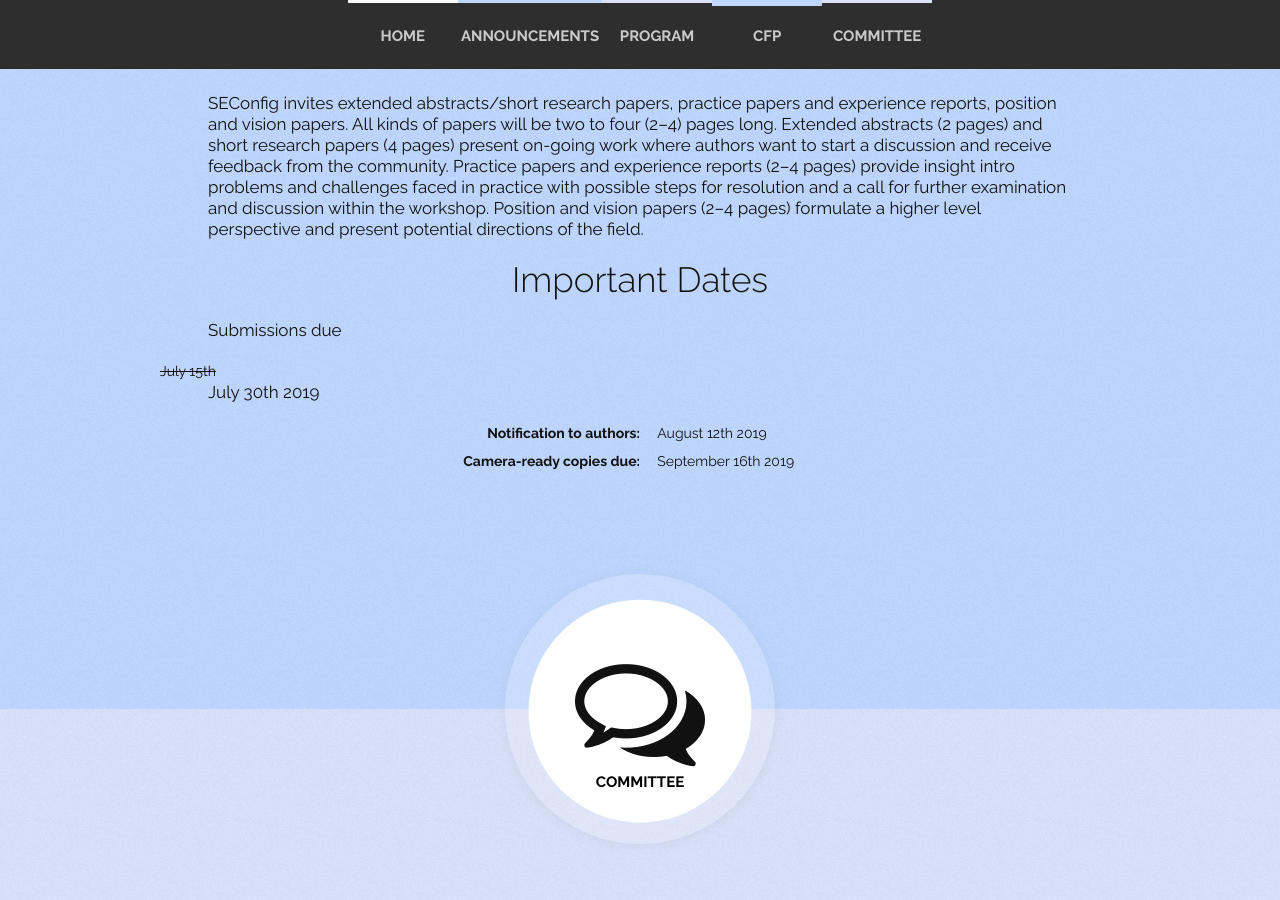
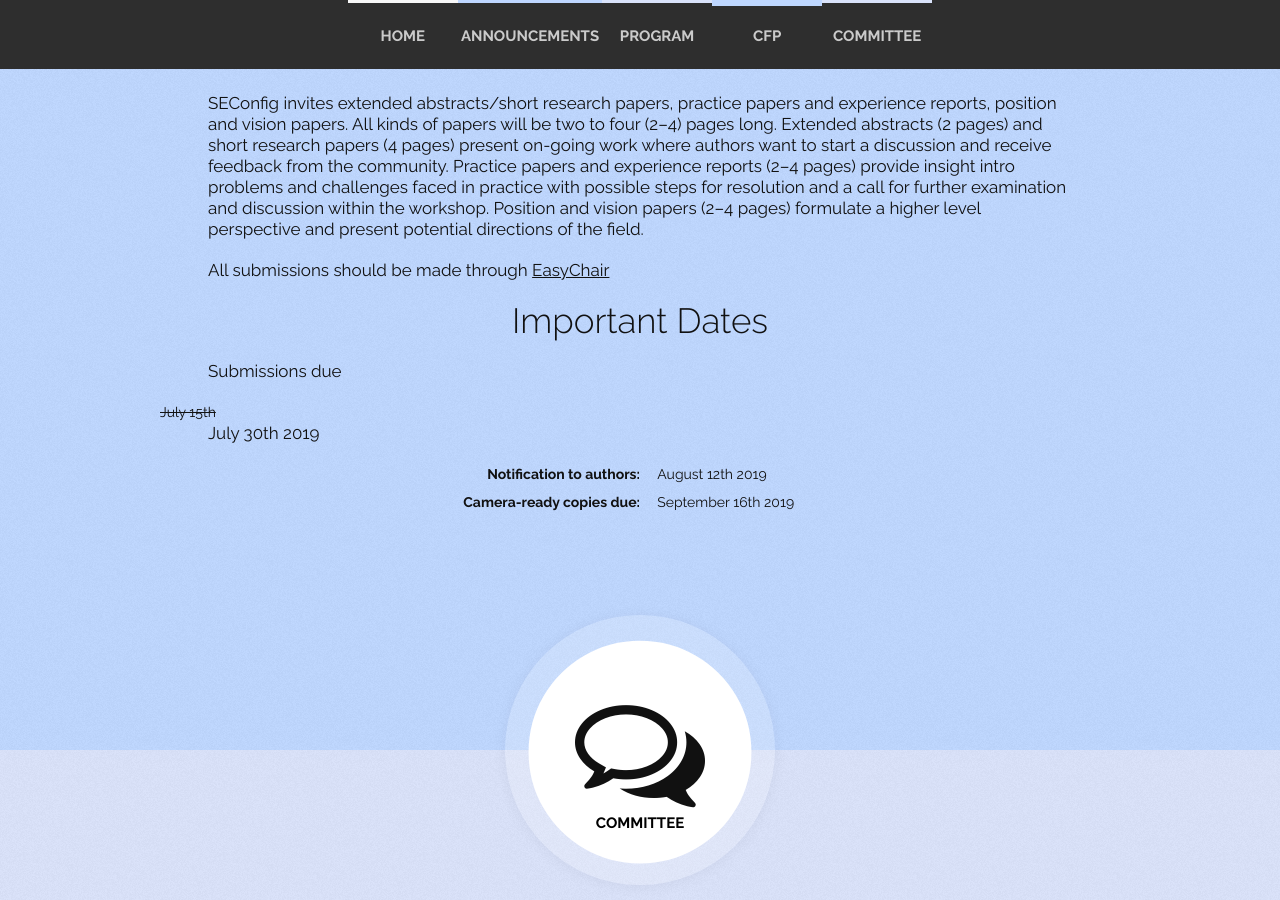
Before and after one commit to SEConfig/SEConfig.github.io, a Jekyll site: the page built from index.html, in a window 1280 px wide and 900 px high, scrolled down 3257 px. Built offline with Jekyll 4.4.1, drawn with Linux system fonts in a browser that asks for light colours; nearby versions of some CDN libraries.

Commit message:
Adds Easychair link

```diff
--- a/_posts/2019-01-04-cfp.md
+++ b/_posts/2019-01-04-cfp.md
@@ -39,6 +39,8 @@ Extended abstracts (2 pages) and short research papers (4 pages) present on-goin
 Practice papers and experience reports (2–4 pages) provide insight intro problems and challenges faced in practice with possible steps for resolution and a call for further examination and discussion within the workshop.
 Position and vision papers (2–4 pages) formulate a higher level perspective and present potential directions of the field.
 
+All submissions should be made through [EasyChair](https://easychair.org/conferences/?conf=seconfig19)
+
 [//]: # (All submissions should describe unpublished work and must have been neither previously accepted for publication nor concurrently submitted for review in another journal, book, conference, or workshop. All submission must follow the [ACM formatting instructions](https://www.icse2018.org/track/icse-2018-Double-blind-review#Formatting). Submissions are peer-reviewed and accepted papers will appear in the workshop proceedings. All submissions should be made through [EasyChair](https://easychair.org/conferences/?conf=wapi18).)
 
 ## Important Dates
```
